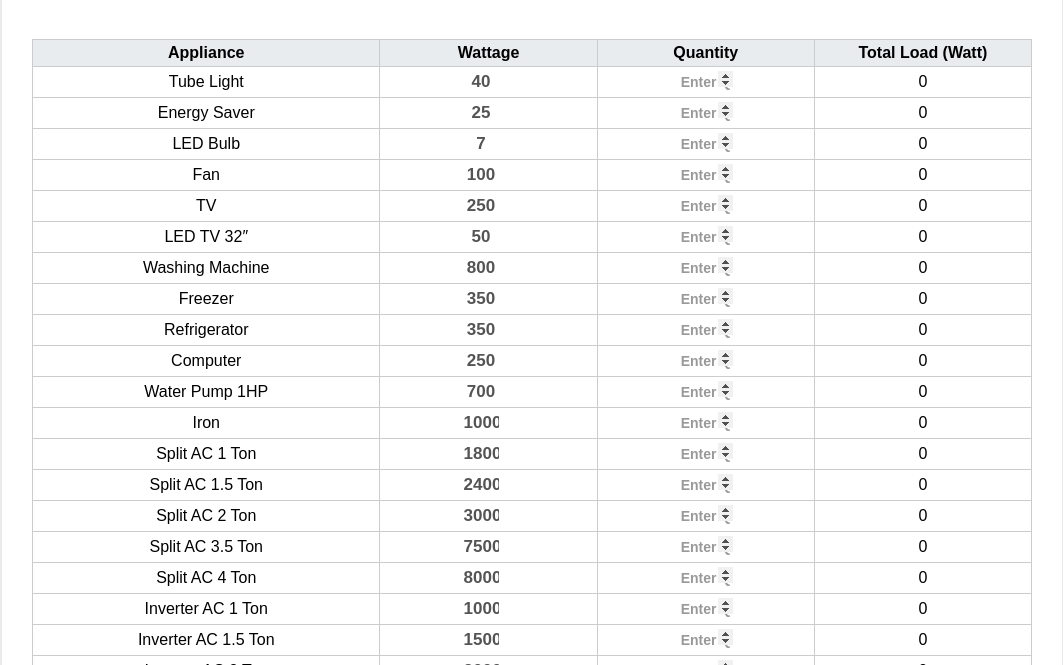
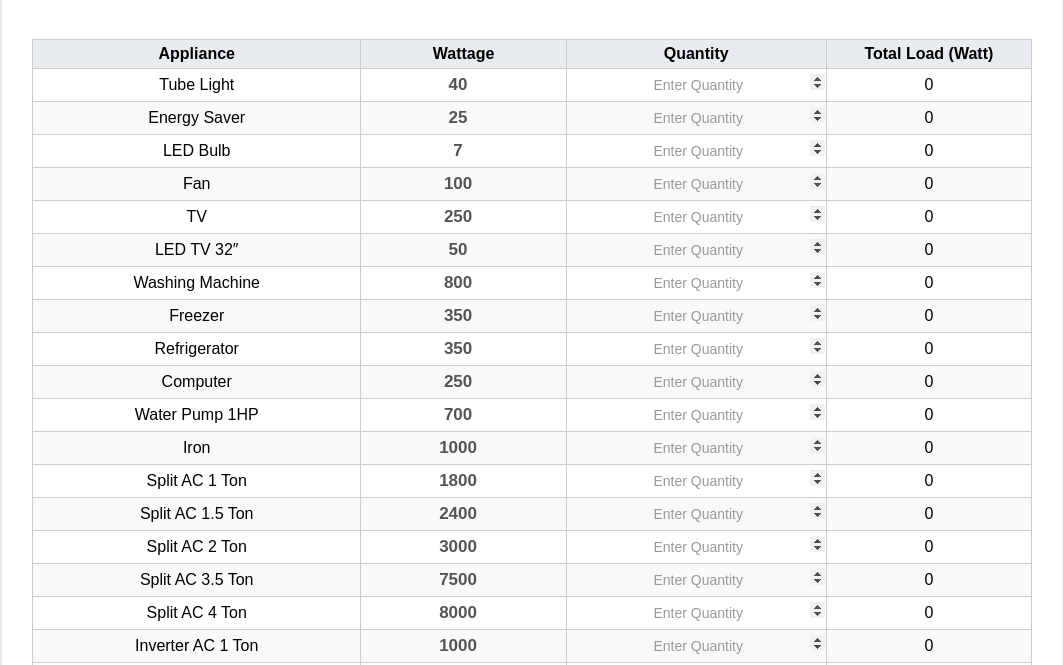
Before and after one commit to ali12550/solar_calculator, a plain HTML site: page index.html in a window 1280 px wide. Shown: the part 121-786 px from the top of the page, without its empty margins (108-1171 px from the left). Drawn offline with nearby package versions, Linux system fonts and the light colour scheme.

Commit message:
Update 3 index.html

```diff
--- a/index.html
+++ b/index.html
@@ -9,10 +9,10 @@
         body {
             margin: 0;
             padding: 0;
+            font-family: Arial, sans-serif;
         }
 
         .section_solar {
-      font-family: Arial, sans-serif;
             background: #f4f4f4;
             display: flex;
             justify-content: center;
@@ -28,15 +28,14 @@
             box-shadow: 0 0 10px rgba(0, 0, 0, 0.1);
         }
 
-    .section_solar h1,
-    .section_solar h2 {
+        h1,
+        h2 {
             text-align: center;
         }
 
         .table-wrapper {
             overflow-x: auto;
             width: 100%;
-      -webkit-overflow-scrolling: touch;
             display: block;
             margin-bottom: 20px;
         }
@@ -60,25 +59,29 @@
         .appliance-table th,
         .appliance-table td {
             border: 1px solid #ccc;
-      padding: 4px 0px;
+            padding: 5px;
             text-align: center;
-      /* width: 60px; */
+        }
+
+        .appliance-table tr:nth-child(even) {
+            background: #f9f9f9;
+
         }
 
         .appliance-table th {
             background-color: #e9ecef;
         }
 
-    .appliance-table tr td input {
+        .appliance-table input {
             border: none;
             background-color: unset;
             font-size: 17px;
             font-weight: 700;
             text-align: center;
-      width: 50px !important;
+            width: 100% !important;
         }
 
-    .section_solar button {
+        button {
             width: 100%;
             padding: 12px;
             background-color: #28a745;
@@ -116,16 +119,24 @@
         }
 
         .quantity_num {
-      appearance: none;
-      -webkit-appearance: none;
-      -moz-appearance: textfield;
-      position: relative;
+            appearance: textfield;
+            font-size: 17px;
+            font-weight: 700;
+            text-align: center;
+            width: 100% !important;
         }
 
-    .quantity_num:focus-visible {
+        .quantity_num:focus,
+        .quantity_num:hover {
             outline: none;
             box-shadow: none;
         }
+
+
+
+
+        /* exra num quantity */
+
 
         .quantity_num::-webkit-inner-spin-button,
         .quantity_num::-webkit-outer-spin-button {
@@ -139,23 +150,20 @@
             height: 80%;
         }
 
-    .quantity_num:focus,
-    .quantity_num:hover {
-      outline: none;
-      box-shadow: none;
-    }
+        /*  */
 
         .quantity_num::placeholder {
             font-size: 14px;
             color: #999;
+            font-weight: 500;
         }
 
         @media (max-width: 768px) {
-      .section_solar .container_solar {
+            .container_solar {
                 padding: 20px;
             }
 
-      .section_solar button {
+            button {
                 font-size: 14px;
                 padding: 10px;
             }
@@ -263,7 +271,7 @@
             row.innerHTML = `
         <td style="width: 24%;">${app.name}</td>
         <td style="width: 15%;"><input type="number" value="${app.watt}" disabled td>
-        <td style="width: 15%;"><input class="quantity_num" placeholder="Enter Quantity" type="number" id="${app.id}" value="" oninput="calculateLoad()""></td>
+        <td style="width: 19%;"><input class="quantity_num" placeholder="Enter Quantity" type="number" id="${app.id}" value="" oninput="calculateLoad()""></td>
         <td style="width: 15%;"><span id="${app.id}_total">0</span></td>`;
             applianceList.appendChild(row);
         });
```
Lines whose indentation alone changed are shown as unchanged.
